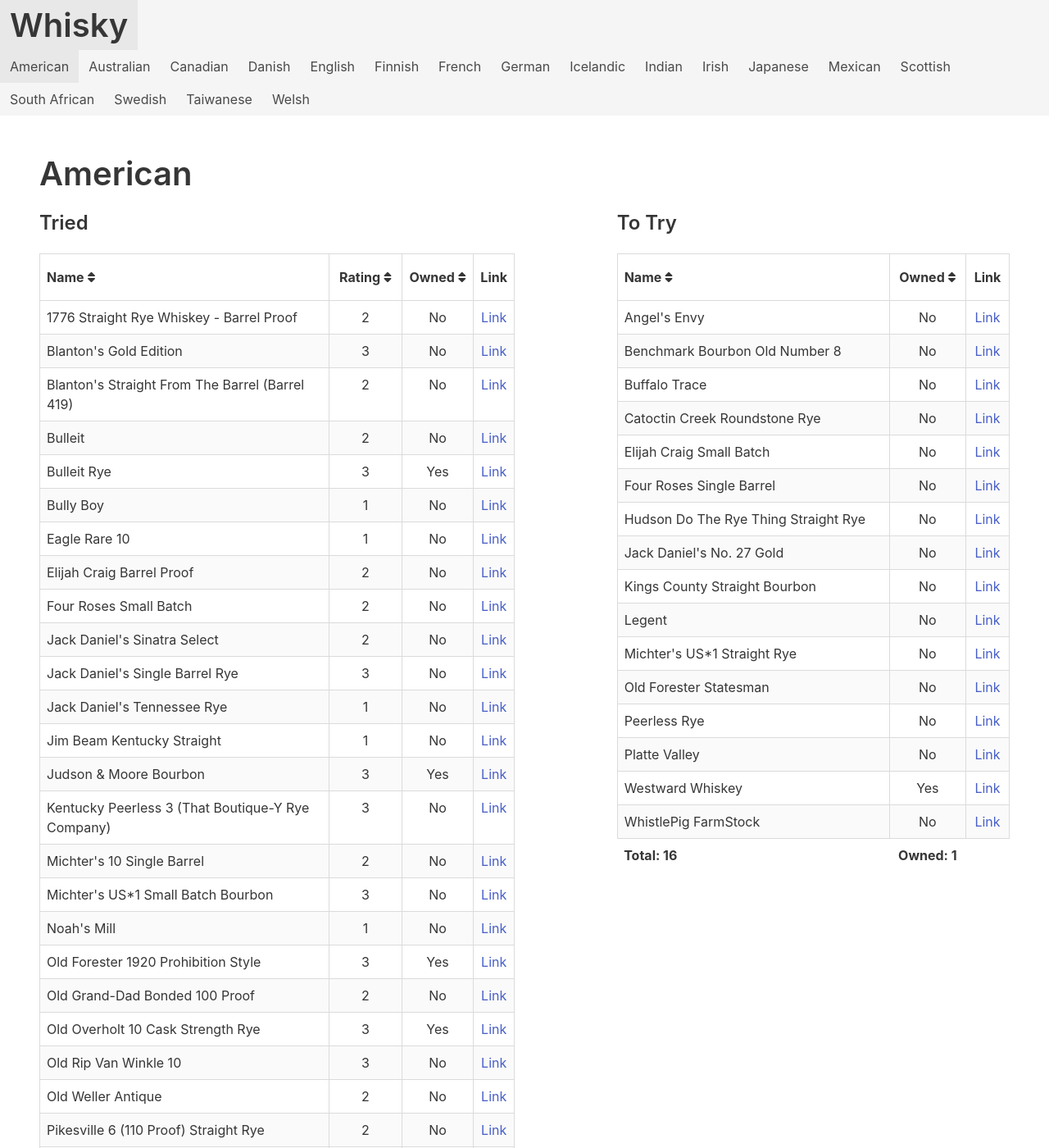
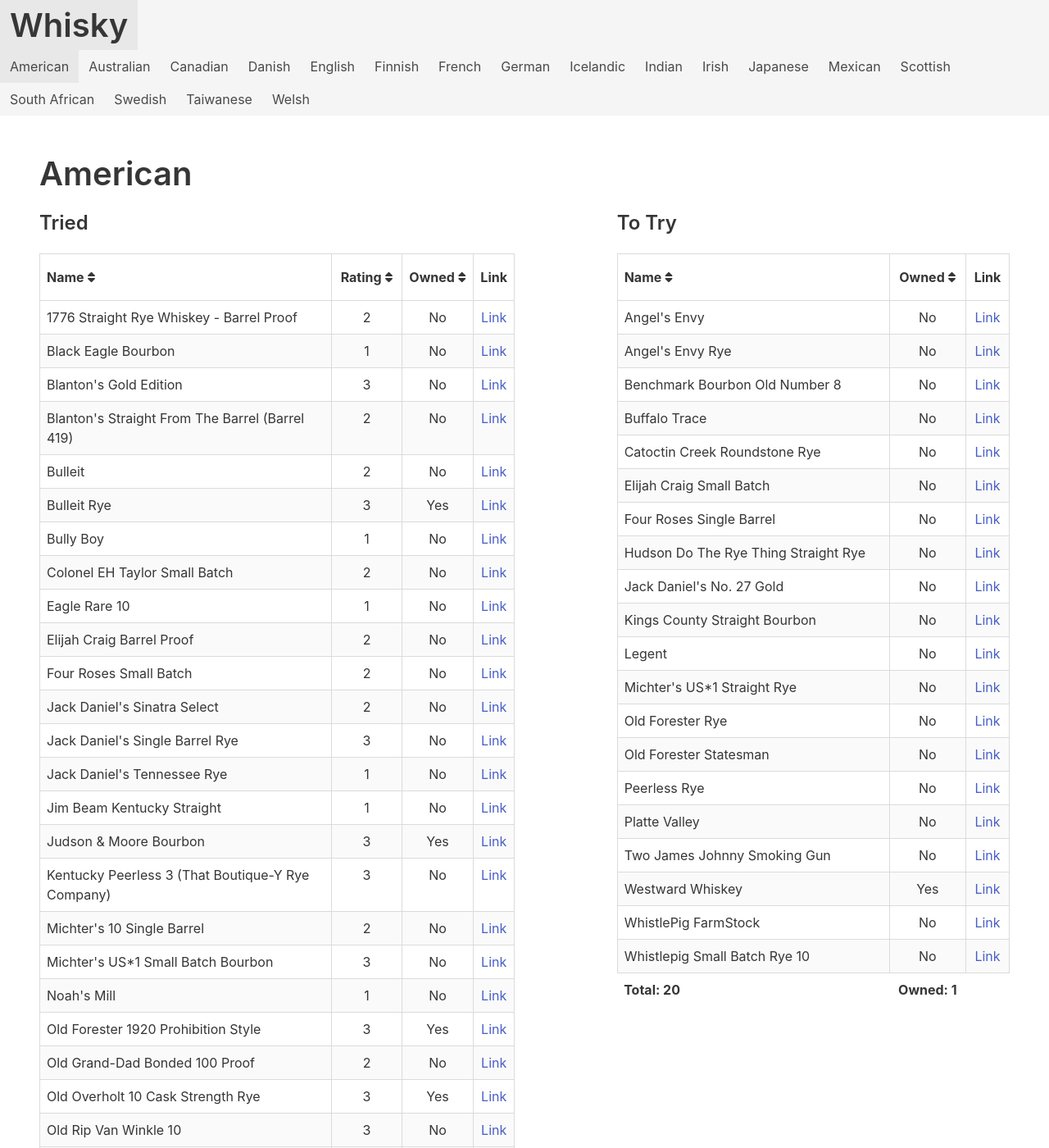
Before and after one commit to grega/whisky, a Jekyll site: the page built from american.html, in a window 1280 px wide and 1400 px high. Shown: the whole window at 82% size. Built offline with Jekyll 4.4.1, drawn with Linux system fonts in a browser that asks for light colours; nearby versions of some CDN libraries; some of the changed text lies outside the part shown.

Commit message:
Update American

```diff
--- a/_data/american/to_try.yml
+++ b/_data/american/to_try.yml
@@ -15,3 +15,7 @@
 - name: Angel's Envy
 - name: Catoctin Creek Roundstone Rye
 - name: Kings County Straight Bourbon
+- name: Two James Johnny Smoking Gun
+- name: Angel's Envy Rye
+- name: Old Forester Rye
+- name: Whistlepig Small Batch Rye 10
--- a/_data/american/tried.yml
+++ b/_data/american/tried.yml
@@ -97,3 +97,9 @@
   rating: 3
   owned: true
   link: https://thebourbonculture.com/whiskey-reviews/old-overholt-10-year-old-cask-strength-rye-whiskey-review/
+
+- name: Colonel EH Taylor Small Batch
+  rating: 2
+
+- name: Black Eagle Bourbon
+  rating: 1
```
